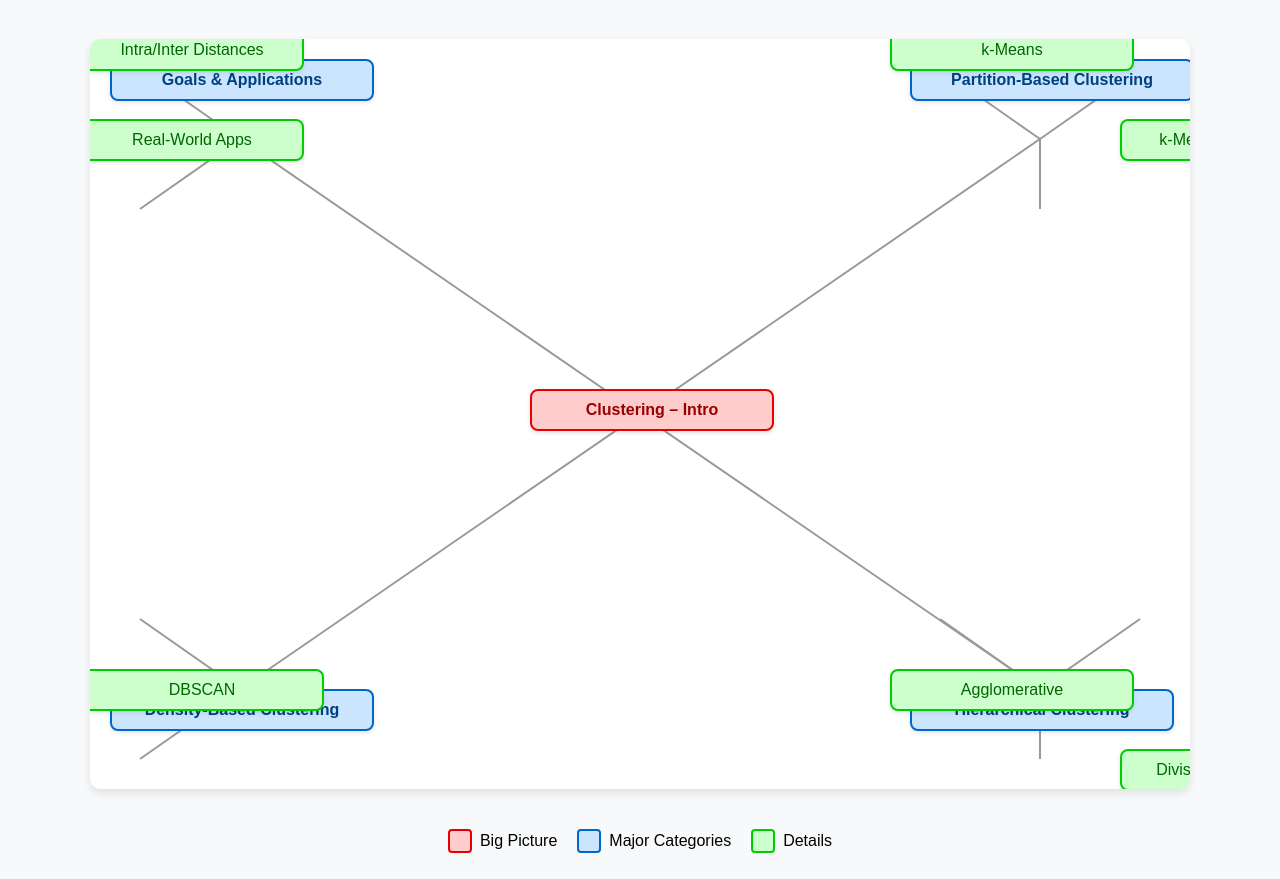
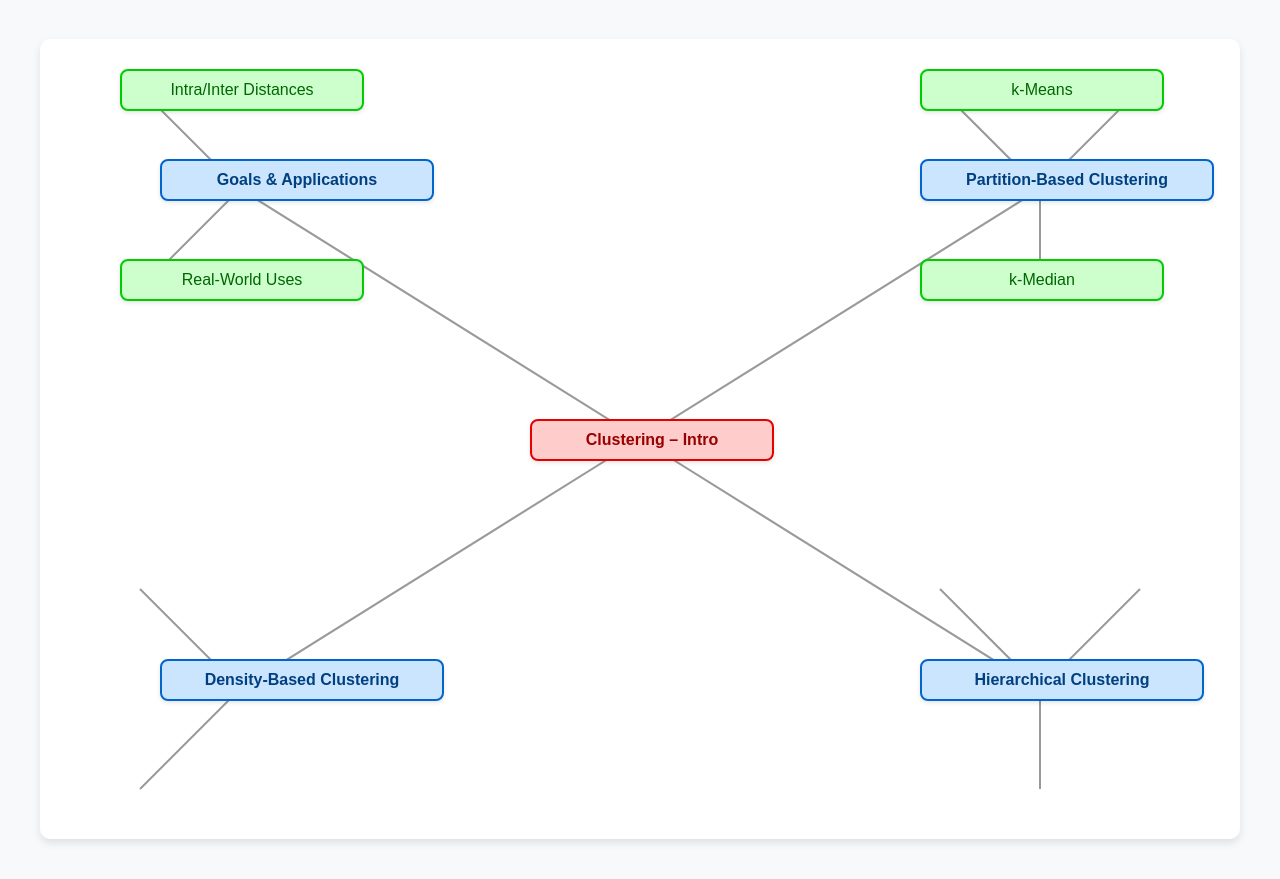
Before and after one commit to SherazKhaaan/MLWK9_MindMap, a plain HTML site: page index.html in a window 1280 px wide. Shown: the part 81-960 px from the top of the page. Drawn offline with Linux system fonts and the light colour scheme.

Commit message:
Update index.html

```diff
--- a/index.html
+++ b/index.html
@@ -3,7 +3,7 @@
 <head>
   <meta charset="UTF-8" />
   <meta name="viewport" content="width=device-width, initial-scale=1.0" />
-  <title>Clustering for Machine Learning Mind Map</title>
+  <title>Clustering Mind Map</title>
   <style>
     body {
       font-family: Arial, sans-serif;
@@ -17,8 +17,8 @@
     }
     .mindmap {
       position: relative;
-      width: 1100px;
-      height: 750px;
+      width: 1200px;
+      height: 800px;
       margin: 20px 0;
       background-color: white;
       border-radius: 10px;
@@ -39,7 +39,7 @@
       transform: scale(1.05);
       box-shadow: 0 4px 8px rgba(0,0,0,0.2);
     }
-    /* Colors: Red = Central concept, Blue = Major categories, Green = Details */
+    /* Colors */
     .red {
       background-color: #ffcccc;
       border: 2px solid #e60000;
@@ -58,7 +58,7 @@
     }
     /* Info panel styles */
     #infoPanel {
-      width: 1100px;
+      width: 1200px;
       min-height: 150px;
       padding: 15px;
       margin-top: 20px;
@@ -82,25 +82,6 @@
       stroke: #999;
       stroke-width: 2;
     }
-    .legend {
-      margin-top: 20px;
-      display: flex;
-      gap: 20px;
-    }
-    .legendItem {
-      display: flex;
-      align-items: center;
-      gap: 8px;
-    }
-    .legendBox {
-      width: 20px;
-      height: 20px;
-      border-radius: 4px;
-    }
-    .highlight {
-      font-weight: bold;
-      color: #e74c3c;
-    }
   </style>
 </head>
 <body>
@@ -108,92 +89,69 @@
     <h1>Clustering for Machine Learning</h1>
     <div class="mindmap" id="mindmap">
       <!-- SVG for connecting lines -->
-      <svg width="1100" height="750" style="position: absolute; top: 0; left: 0;">
-        <!-- Lines from central node (red) to blue nodes -->
-        <line x1="550" y1="375" x2="150" y2="100" />
-        <line x1="550" y1="375" x2="950" y2="100" />
-        <line x1="550" y1="375" x2="150" y2="650" />
-        <line x1="550" y1="375" x2="950" y2="650" />
+      <svg width="1200" height="800" style="position: absolute; top: 0; left: 0;">
+        <!-- Main branches -->
+        <line x1="600" y1="400" x2="200" y2="150" />
+        <line x1="600" y1="400" x2="1000" y2="150" />
+        <line x1="600" y1="400" x2="200" y2="650" />
+        <line x1="600" y1="400" x2="1000" y2="650" />
 
-        <!-- Sub-branches from Goals & Applications -->
-        <line x1="150" y1="100" x2="50" y2="30" />
-        <line x1="150" y1="100" x2="50" y2="170" />
+        <!-- Sub-branches -->
+        <line x1="200" y1="150" x2="100" y2="50" />
+        <line x1="200" y1="150" x2="100" y2="250" />
 
-        <!-- Sub-branches from Partition-Based Clustering -->
-        <line x1="950" y1="100" x2="850" y2="30" />
-        <line x1="950" y1="100" x2="1050" y2="30" />
-        <line x1="950" y1="100" x2="950" y2="170" />
+        <line x1="1000" y1="150" x2="900" y2="50" />
+        <line x1="1000" y1="150" x2="1100" y2="50" />
+        <line x1="1000" y1="150" x2="1000" y2="250" />
 
-        <!-- Sub-branches from Density-Based Clustering -->
-        <line x1="150" y1="650" x2="50" y2="580" />
-        <line x1="150" y1="650" x2="50" y2="720" />
+        <line x1="200" y1="650" x2="100" y2="550" />
+        <line x1="200" y1="650" x2="100" y2="750" />
 
-        <!-- Sub-branches from Hierarchical Clustering -->
-        <line x1="950" y1="650" x2="850" y2="580" />
-        <line x1="950" y1="650" x2="1050" y2="580" />
-        <line x1="950" y1="650" x2="950" y2="720" />
+        <line x1="1000" y1="650" x2="900" y2="550" />
+        <line x1="1000" y1="650" x2="1100" y2="550" />
+        <line x1="1000" y1="650" x2="1000" y2="750" />
       </svg>
 
-      <!-- Central Red Node -->
-      <div class="node red" style="width: 220px; top: 350px; left: 440px;"
-           onclick="showInfo('Clustering – Intro', '<ul><li><span class=\'highlight\'>Goal:</span> Group data points so that points in the same cluster are close and those in different clusters are far apart.</li><li>Used in unsupervised learning and many applications.</li></ul>')">
+      <!-- Central Node -->
+      <div class="node red" style="width: 220px; top: 380px; left: 490px;"
+           onclick="showInfo('Clustering – Intro', '<ul><li>Goal: Group data points into clusters.</li><li>Used in unsupervised learning applications.</li></ul>')">
         Clustering – Intro
       </div>
 
-      <!-- Blue Node: Goals & Applications -->
-      <div class="node blue" style="width: 240px; top: 20px; left: 20px;"
-           onclick="showInfo('Goals &amp; Applications', '<ul><li><span class=\'highlight\'>Goal:</span> Cluster similar points together.</li><li><span class=\'highlight\'>Applications:</span> Biological networks (e.g., PPINs), recommendation systems, outlier detection, and more.</li></ul>')">
-        Goals &amp; Applications
+      <!-- Blue Nodes (Main Topics) -->
+      <div class="node blue" style="width: 250px; top: 120px; left: 120px;"
+           onclick="showInfo('Goals & Applications', '<ul><li>Biological networks, recommendation systems, fraud detection.</li></ul>')">
+        Goals & Applications
       </div>
-      <!-- Green nodes under Goals & Applications -->
-      <div class="node green" style="width: 200px; top: -10px; left: -10px;"
-           onclick="showInfo('Clustering Goal', '<ul><li>Intra-cluster similarity should be high; inter-cluster similarity should be low.</li></ul>')">
+      <div class="node blue" style="width: 270px; top: 120px; left: 880px;"
+           onclick="showInfo('Partition-Based Clustering', '<ul><li>k-Means: Minimizes squared Euclidean distance.</li><li>k-Median: Uses median (Manhattan distance).</li></ul>')">
+        Partition-Based Clustering
+      </div>
+      <div class="node blue" style="width: 260px; top: 620px; left: 120px;"
+           onclick="showInfo('Density-Based Clustering', '<ul><li>DBSCAN: Clusters based on point density.</li><li>Identifies noise and core points.</li></ul>')">
+        Density-Based Clustering
+      </div>
+      <div class="node blue" style="width: 260px; top: 620px; left: 880px;"
+           onclick="showInfo('Hierarchical Clustering', '<ul><li>Agglomerative: Bottom-up merging.</li><li>Divisive: Top-down splitting.</li></ul>')">
+        Hierarchical Clustering
+      </div>
+
+      <!-- Green Nodes (Details) -->
+      <div class="node green" style="width: 220px; top: 30px; left: 80px;"
+           onclick="showInfo('Intra/Inter Distances', '<ul><li>Same-cluster points should be close; different clusters should be far.</li></ul>')">
         Intra/Inter Distances
       </div>
-      <div class="node green" style="width: 200px; top: 80px; left: -10px;"
-           onclick="showInfo('Real-World Applications', '<ul><li>Used in biological networks, recommendation systems, unsupervised feature learning, and fraud detection.</li></ul>')">
-        Real-World Apps
+      <div class="node green" style="width: 220px; top: 220px; left: 80px;"
+           onclick="showInfo('Real-World Uses', '<ul><li>Unsupervised learning in various domains.</li></ul>')">
+        Real-World Uses
       </div>
-
-      <!-- Blue Node: Partition-Based Clustering -->
-      <div class="node blue" style="width: 260px; top: 20px; left: 820px;"
-           onclick="showInfo('Partition-Based Clustering', '<ul><li>Divides data into k clusters.</li><li><span class=\'highlight\'>k-Means:</span> Minimizes squared Euclidean distance.</li><li><span class=\'highlight\'>k-Median:</span> Uses median (Manhattan distance).</li><li>k-Means++ improves initialization.</li></ul>')">
-        Partition-Based Clustering
-      </div>
-      <!-- Green nodes under Partition-Based Clustering -->
-      <div class="node green" style="width: 220px; top: -10px; left: 800px;"
-           onclick="showInfo('k-Means', '<ul><li>Cost function: ∑ min<sub>j</sub> ||x<sub>i</sub> – μ<sub>j</sub>||².</li><li>Iterative assignment &amp; update steps.</li></ul>')">
+      <div class="node green" style="width: 220px; top: 30px; left: 880px;"
+           onclick="showInfo('k-Means', '<ul><li>Iterative assignment & update steps.</li></ul>')">
         k-Means
       </div>
-      <div class="node green" style="width: 220px; top: 80px; left: 1030px;"
-           onclick="showInfo('k-Median &amp; k-Means++', '<ul><li>k-Median minimizes Manhattan distances using medians.</li><li>k-Means++: Chooses initial centers probabilistically to improve results.</li></ul>')">
-        k-Median &amp; k-Means++
-      </div>
-
-      <!-- Blue Node: Density-Based Clustering -->
-      <div class="node blue" style="width: 240px; top: 650px; left: 20px;"
-           onclick="showInfo('Density-Based Clustering', '<ul><li><span class=\'highlight\'>DBSCAN:</span> Clusters based on point density.</li><li>Key parameters: ε (radius) and m (min points).</li><li>Identifies core points and marks outliers as noise.</li></ul>')">
-        Density-Based Clustering
-      </div>
-      <!-- Green node under Density-Based Clustering -->
-      <div class="node green" style="width: 220px; top: 630px; left: -10px;"
-           onclick="showInfo('DBSCAN', '<ul><li>Finds ε-neighborhoods and labels points with ≥ m neighbors as core points.</li><li>Clusters form from connected core points.</li></ul>')">
-        DBSCAN
-      </div>
-
-      <!-- Blue Node: Hierarchical Clustering -->
-      <div class="node blue" style="width: 240px; top: 650px; left: 820px;"
-           onclick="showInfo('Hierarchical Clustering', '<ul><li>Builds a tree (dendrogram) of clusters.</li><li><span class=\'highlight\'>Agglomerative:</span> Bottom-up merging using linkage criteria (single, average, complete).</li><li><span class=\'highlight\'>Divisive:</span> Top-down splitting (e.g., via bisection or sparsest cut).</li></ul>')">
-        Hierarchical Clustering
-      </div>
-      <!-- Green nodes under Hierarchical Clustering -->
-      <div class="node green" style="width: 220px; top: 630px; left: 800px;"
-           onclick="showInfo('Agglomerative Clustering', '<ul><li>Merges individual points into clusters.</li><li>Linkage methods determine how distances are computed.</li></ul>')">
-        Agglomerative
-      </div>
-      <div class="node green" style="width: 220px; top: 710px; left: 1030px;"
-           onclick="showInfo('Divisive Clustering &amp; Dendrograms', '<ul><li>Splits data recursively into a tree structure.</li><li>Sparsest cut can be used for splitting.</li></ul>')">
-        Divisive &amp; Dendrograms
+      <div class="node green" style="width: 220px; top: 220px; left: 880px;"
+           onclick="showInfo('k-Median', '<ul><li>Uses Manhattan distance.</li></ul>')">
+        k-Median
       </div>
     </div>
 
@@ -201,23 +159,7 @@
     <div id="infoPanel">
       <div class="infoTitle" id="infoTitle">Click on a concept to see details</div>
       <div class="infoContent" id="infoContent">
-        Select any node in the mind map to display detailed information about that concept.
-      </div>
-    </div>
-
-    <!-- Legend -->
-    <div class="legend">
-      <div class="legendItem">
-        <div class="legendBox red"></div>
-        <span>Big Picture</span>
-      </div>
-      <div class="legendItem">
-        <div class="legendBox blue"></div>
-        <span>Major Categories</span>
-      </div>
-      <div class="legendItem">
-        <div class="legendBox green"></div>
-        <span>Details</span>
+        Select any node in the mind map to display detailed information.
       </div>
     </div>
   </div>
```
